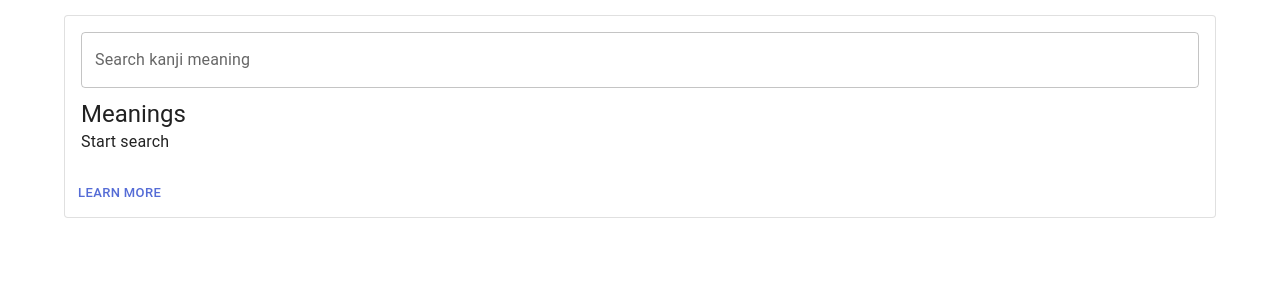
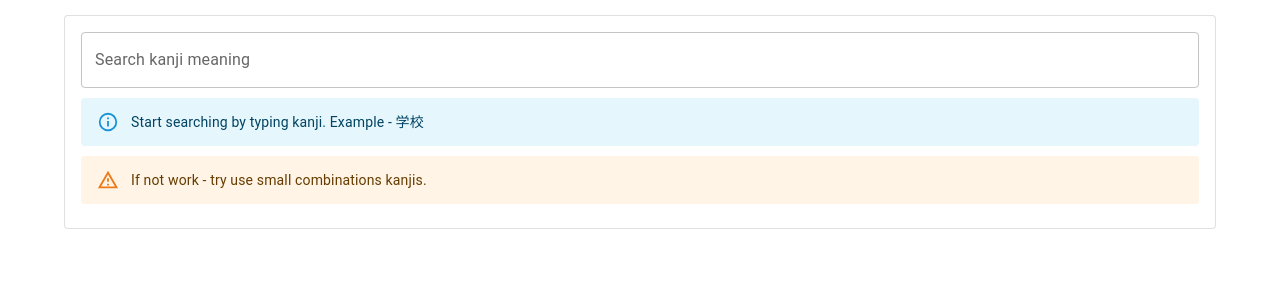
Before and after one commit to sieugene/nihongo-cards, a Next.js app: page / in a window 1280 px wide. Shown: the top 300 px of the page. Built offline with nearby package versions, Linux system fonts and the light colour scheme.

Commit message:
chore : copy dom data, error and loading ui states

```diff
--- a/src/features/jisho-phrase/index.tsx
+++ b/src/features/jisho-phrase/index.tsx
@@ -1,35 +1,47 @@
+import { Alert, CircularProgress } from '@mui/material'
 import Box from '@mui/material/Box'
-import Button from '@mui/material/Button'
 import Card from '@mui/material/Card'
 import CardActions from '@mui/material/CardActions'
 import CardContent from '@mui/material/CardContent'
-
 import List from '@mui/material/List'
 import ListItem from '@mui/material/ListItem'
-import ListItemButton from '@mui/material/ListItemButton'
 import ListItemText from '@mui/material/ListItemText'
 import TextField from '@mui/material/TextField'
 import Typography from '@mui/material/Typography'
 import { styled } from '@mui/material/styles'
-import { ChangeEvent, forwardRef, useMemo, useState } from 'react'
+import { ChangeEvent, useMemo, useState } from 'react'
 import { useFurigana } from '../furigana-convert/hooks/useFurigana'
 import Translate from '../translate'
 import { useJishoPhrase } from './hooks/useJishoPhrase'
 import { useDebounce } from '@/shared/hooks/useDebounce'
 import { CopyToClipboard } from '@/shared/ui/CopyToClipboard'
 
+const CONSTANT_COPY_AREA = 'copy-area-content'
+
 const JishoPhrase = () => {
   const [input, setInput] = useState('')
-  const { data, isLoading } = useJishoPhrase(input)
-  const { data: furiganaData } = useFurigana(input)
-  const handleChange = useDebounce((event: ChangeEvent<HTMLInputElement>) => {
-    setInput(event.target.value)
-  }, 500)
+  const { data, isLoading: jishoLoading, error: jishoError } = useJishoPhrase(input)
+  const {
+    data: furiganaData,
+    isLoading: furiganaLoading,
+    error: furiganaError,
+  } = useFurigana(input)
+  const loading = useMemo(() => jishoLoading || furiganaLoading, [furiganaLoading, jishoLoading])
+  const error = useMemo(() => !!jishoError || !!furiganaError, [furiganaError, jishoError])
   const meanings = useMemo(() => {
     if (data?.meanings?.length) {
       return data?.meanings.map((meaning) => meaning.definition)
     }
   }, [data?.meanings])
+  const emptyData = useMemo(() => !meanings?.length, [meanings])
+
+  const copyDOMContent = () => {
+    // React useRef not work correctly
+    return document.getElementById(CONSTANT_COPY_AREA)?.outerHTML || ''
+  }
+  const handleChange = useDebounce((event: ChangeEvent<HTMLInputElement>) => {
+    setInput(event.target.value)
+  }, 500)
 
   return (
     <div>
@@ -42,16 +54,24 @@ const JishoPhrase = () => {
               label='Search kanji meaning'
               variant='outlined'
             />
+            {error && (
+              <Alert severity='error' style={{ marginBottom: 10 }}>
+                Has error when fetching data, try again or change search query.
+              </Alert>
+            )}
+            <div id={CONSTANT_COPY_AREA}>
+              {loading ? (
+                <CircularProgress />
+              ) : !emptyData ? (
+                <>
+                  <Typography variant='h5'>Furigana</Typography>
+                  {furiganaData && <div dangerouslySetInnerHTML={{ __html: furiganaData }} />}
                   <Typography variant='h5'>Meanings</Typography>
-            {meanings ? (
-              <>
                   <List about='meanings'>
-                  {meanings.map((meaning, index) => {
+                    {meanings!.map((meaning, index) => {
                       return (
                         <ListItem disablePadding key={index}>
-                        <ListItemButton>
                           <ListItemText primary={meaning} />
-                        </ListItemButton>
                         </ListItem>
                       )
                     })}
@@ -63,22 +83,28 @@ const JishoPhrase = () => {
                     targetLang='ru'
                     original={input}
                   />
-                <Typography variant='h5'>Furigana</Typography>
-                {furiganaData && (
-                  <div>
-                    <CopyToClipboard data={furiganaData}>
-                      <div dangerouslySetInnerHTML={{ __html: furiganaData }} />
-                    </CopyToClipboard>
-                  </div>
-                )}
                 </>
               ) : (
-              <Typography>Start search</Typography>
+                <>
+                  <Alert severity='info' style={{ marginBottom: 10 }}>
+                    Start searching by typing kanji. Example - 学校
+                  </Alert>
+                  <Alert severity='warning'>If not work - try use small combinations kanjis.</Alert>
+                </>
               )}
+            </div>
           </CardContent>
+
+          {!emptyData && (
             <CardActions>
-            <Button size='small'>Learn More</Button>
+              <CopyToClipboard onClick={() => furiganaData || ''}>
+                <Typography>Front Side</Typography>
+              </CopyToClipboard>
+              <CopyToClipboard onClick={copyDOMContent}>
+                <Typography>Back Side</Typography>
+              </CopyToClipboard>
             </CardActions>
+          )}
         </Card>
       </Box>
     </div>
--- a/src/features/translate/index.tsx
+++ b/src/features/translate/index.tsx
@@ -29,11 +29,9 @@ const Translate: FC<Props> = ({ sourceLang, targetLang, meaning, original }) =>
   ]
   return (
     <div>
-      <h1>
-        <Typography variant='caption'>
-          [{sourceLang} {'->'} {targetLang}]
-        </Typography>
-      </h1>
+      <Typography variant='caption'>
+        [{sourceLang} {'->'} {targetLang}]
+      </Typography>
       {items?.map(({ link, caption, translated }, index) => {
         return (
           <ItemTranslate key={index}>
@@ -41,7 +39,7 @@ const Translate: FC<Props> = ({ sourceLang, targetLang, meaning, original }) =>
               {caption}
             </Link>
             <TranslateResult variant='subtitle1'>
-              Translated <Bold>{!translated ? 'not support' : translated}</Bold>
+              Translate <Bold>{!translated ? 'not support' : translated}</Bold>
             </TranslateResult>
           </ItemTranslate>
         )
--- a/src/pages/api/jisho/index.ts
+++ b/src/pages/api/jisho/index.ts
@@ -10,6 +10,9 @@ export default async function handler(req: NextApiRequest, res: NextApiResponse<
     const params = req.body as ApiJishoArgs
 
     const result = await new JishoAPI().scrapeForPhrase(params.phrase)
+    if (!result.found) {
+      return res.status(404).json('not found' as any)
+    }
     res.status(200).json(result)
   } catch (error) {
     res.status(500).json(error as any)
--- a/src/shared/ui/CopyToClipboard/index.tsx
+++ b/src/shared/ui/CopyToClipboard/index.tsx
@@ -7,20 +7,22 @@ import Snackbar from '@mui/material/Snackbar'
 import { FC, forwardRef, useState } from 'react'
 
 type Props = {
-  data: string
   children: React.ReactNode
+  onClick: () => string
 }
 const Alert = forwardRef<HTMLDivElement, any>(function Alert(props, ref) {
   return <MuiAlert elevation={6} ref={ref} variant='filled' {...props} />
 })
 
-export const CopyToClipboard: FC<Props> = ({ data, children }) => {
+export const CopyToClipboard: FC<Props> = ({ children, onClick }) => {
   const [open, setOpen] = useState(false)
 
   const handleCopy = () => {
+    const data = onClick()
     if (!data) return
     navigator.clipboard.writeText(data)
     setOpen(true)
+    onClick?.()
   }
   const handleClose = (event?: React.SyntheticEvent | Event, reason?: string) => {
     if (reason === 'clickaway') {
```
Lines whose indentation alone changed are shown as unchanged.
